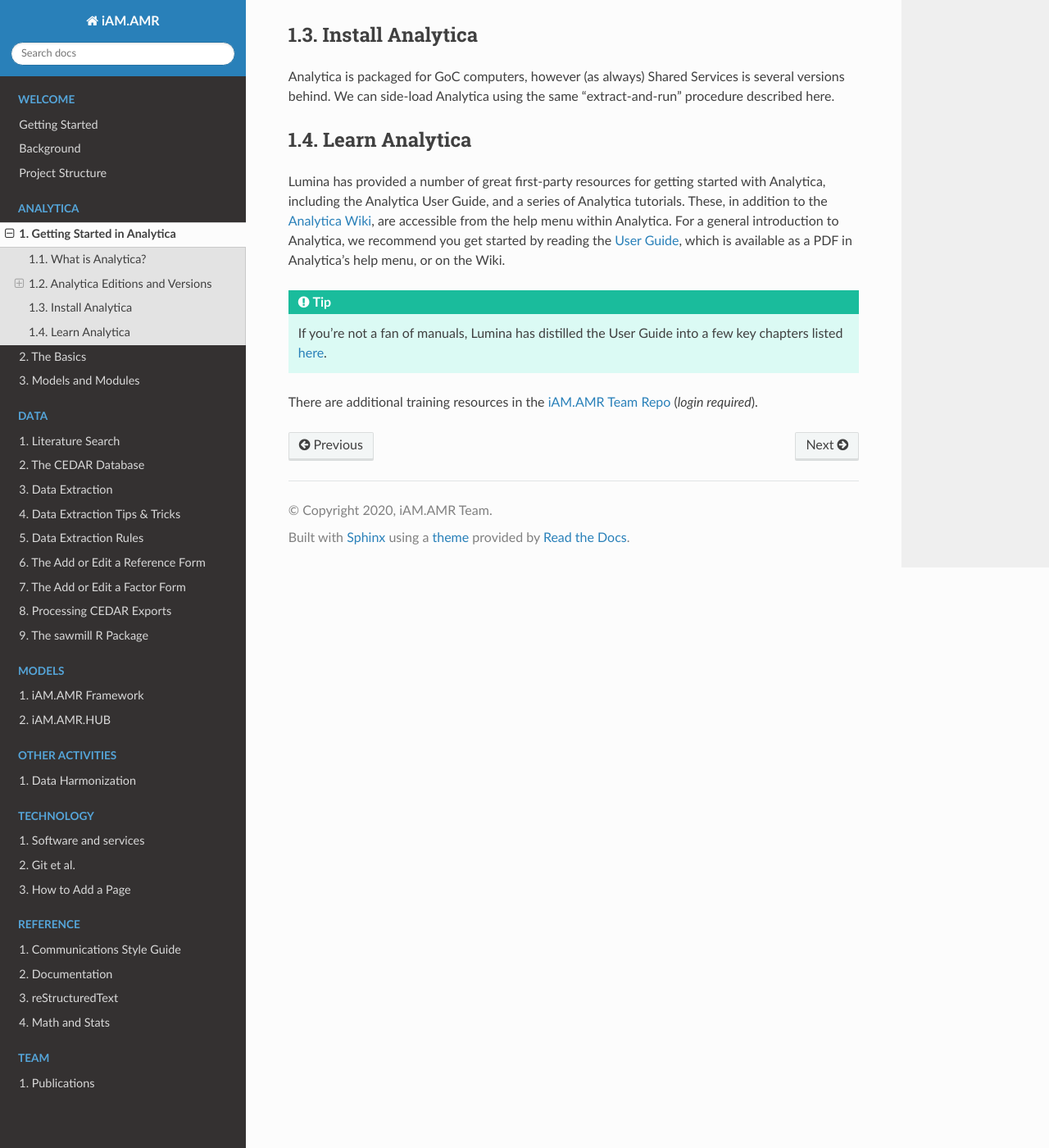
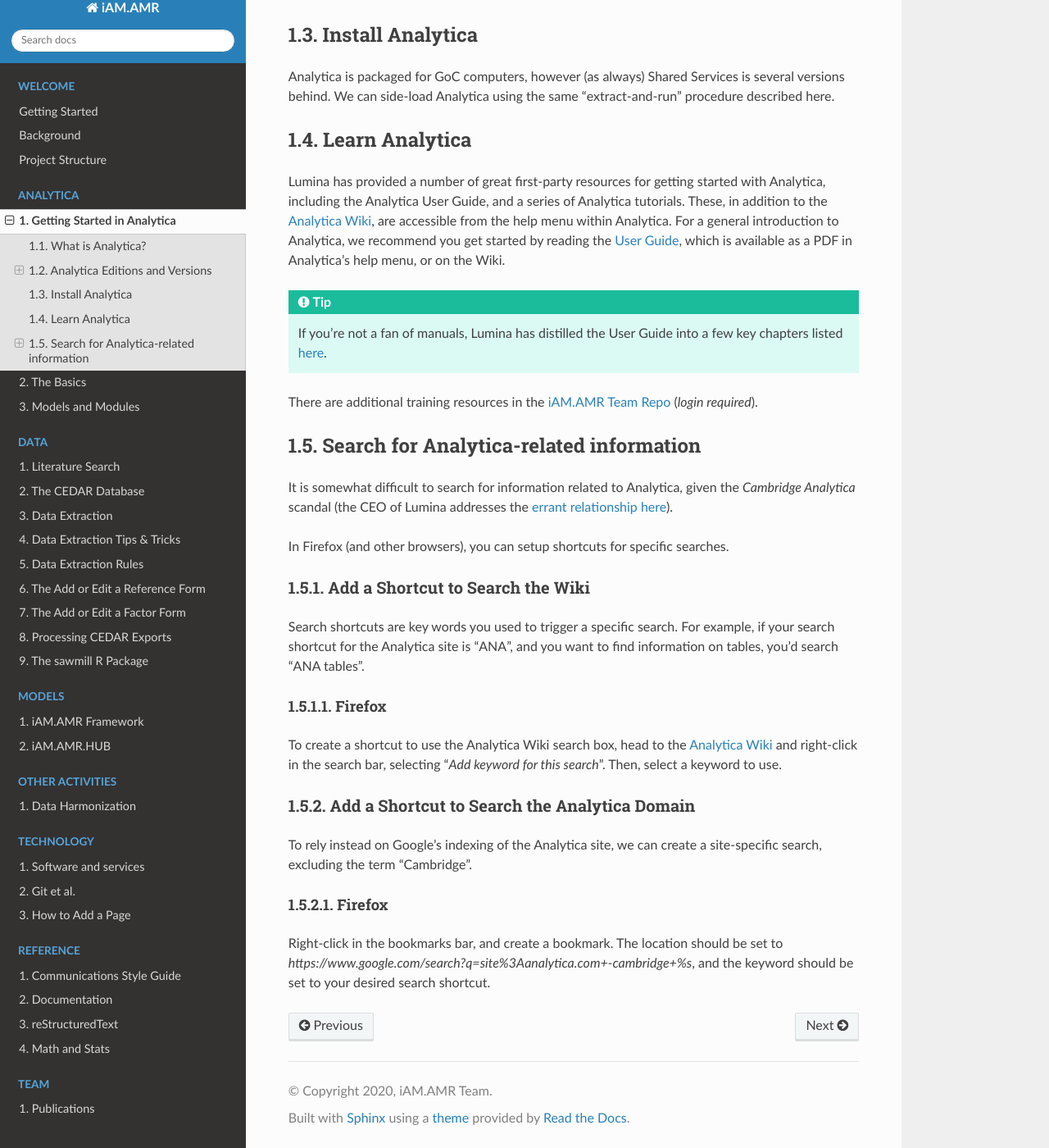
Before and after one commit to iAM-AMR/iAM.AMR.DOC, a Sphinx documentation site: the page built from source/analytica/ana_get_started.rst, in a window 1280 px wide and 1400 px high, scrolled down 1743 px. Shown: the whole window at 82% size. Built offline with Sphinx 7.4.7 and the Read the Docs theme 2.0.0, drawn with Linux system fonts in a browser that asks for light colours; a script that is not in the unit is left out.

Commit message:
Add description of search shortcuts

```diff
--- a/source/analytica/ana_get_started.rst
+++ b/source/analytica/ana_get_started.rst
@@ -55,7 +55,7 @@
 
 
 Install Analytica
---------------------
+-----------------
 Analytica is packaged for GoC computers, however (as always) Shared Services is several versions behind. We can side-load Analytica using the same "extract-and-run" procedure described here.
 
 
@@ -66,3 +66,33 @@
 .. tip:: If you’re not a fan of manuals, Lumina has distilled the User Guide into a few key chapters listed `here <https://wiki.analytica.com/index.php?title=If_you_don%E2%80%99t_read_manuals>`_.
 
 There are additional training resources in the `iAM.AMR Team Repo <https://goto.iam.amr.pub/repo-team>`_ (*login required*).
+
+
+Search for Analytica-related information
+----------------------------------------
+
+It is somewhat difficult to search for information related to Analytica, given the *Cambridge Analytica* scandal (the CEO of Lumina addresses the `errant relationship here  <https://lumina.com/how-does-cambridge-analytica-connect-to-luminas-analytica/>`_).
+
+In Firefox (and other browsers), you can setup shortcuts for specific searches.
+
+
+Add a Shortcut to Search the Wiki
+~~~~~~~~~~~~~~~~~~~~~~~~~~~~~~~~~
+
+Search shortcuts are key words you used to trigger a specific search. For example, if your search shortcut for the Analytica site is "ANA", and you want to find information on tables, you'd search "ANA tables".
+
+Firefox
++++++++
+
+To create a shortcut to use the Analytica Wiki search box, head to the `Analytica Wiki <https://wiki.analytica.com/index.php?title=Analytica_Wiki>`_ and right-click in the search bar, selecting "*Add keyword for this search*". Then, select a keyword to use.
+
+
+Add a Shortcut to Search the Analytica Domain
+~~~~~~~~~~~~~~~~~~~~~~~~~~~~~~~~~~~~~~~~~~~~~
+
+To rely instead on Google's indexing of the Analytica site, we can create a site-specific search, excluding the term "Cambridge".
+
+Firefox
++++++++
+
+Right-click in the bookmarks bar, and create a bookmark. The location should be set to `https://www.google.com/search?q=site%3Aanalytica.com+-cambridge+%s`, and the keyword should be set to your desired search shortcut.
```
